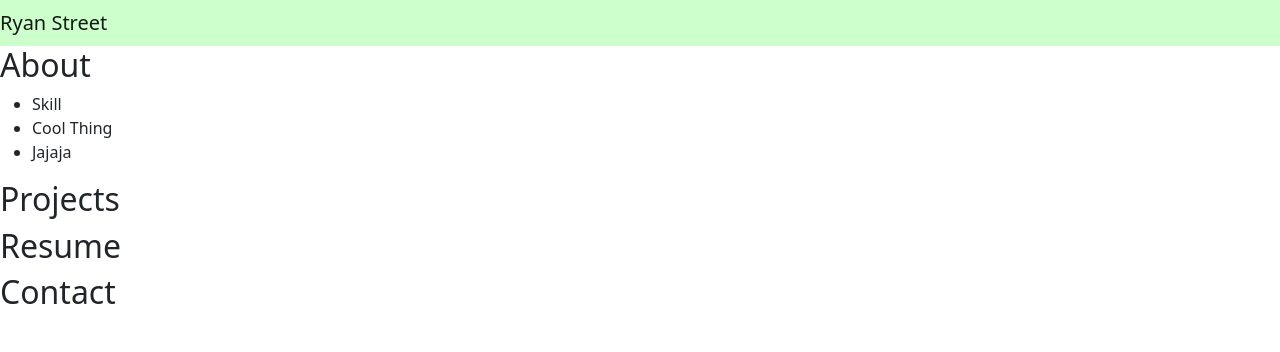
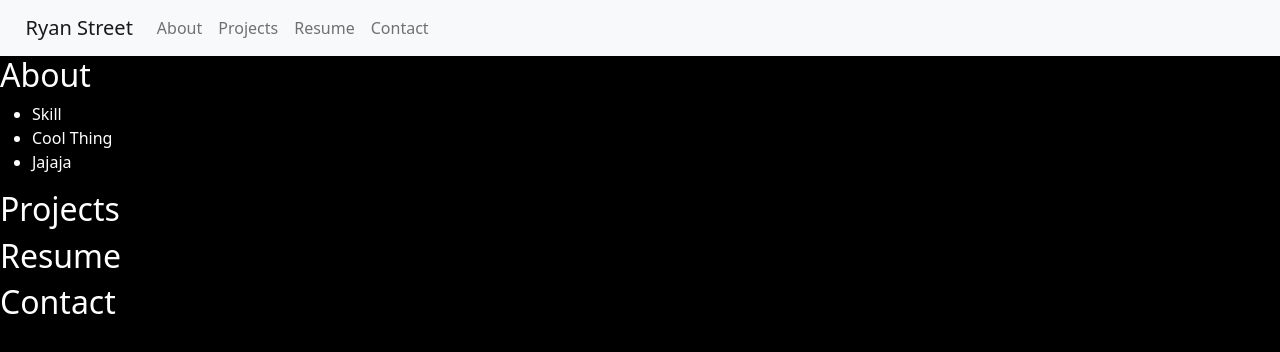
Before and after one commit to RyStreet/rs-react-portfolio, a React (Create React App) app: page / in a window 1280 px wide. Shown: the top 352 px of the page. Built offline with nearby package versions, Linux system fonts and the light colour scheme.

Commit message:
navbar layout set

```diff
--- a/src/App.js
+++ b/src/App.js
@@ -9,14 +9,14 @@ import Resume from "./components/Resume";
 
 function App() {
     return(
-    <main className="">
+    <body id="main" className="">
     <Navbar/>
     <About />
     <Projects />
     <Resume/>
     <Contact />
 
-    </main>
+    </body>
     )
 }
 
--- a/src/components/Navbar.js
+++ b/src/components/Navbar.js
@@ -1,21 +1,18 @@
 import React from "react"
-
+import "../styles/navbar.css"
 
 function Navbar(){
     return(
-        <header id="nav" className="navbar navbar-expand-lg" >
-            <div >
-            <a href="#about" className="navbar-brand">
-                Ryan Street
-            </a>
-            </div>
-            <div>
-                <ul className="">
+    <nav class="navbar navbar-expand-lg navbar-light bg-light">
+        <a class="navbar-brand" id="name" href="#">Ryan Street</a>
+          <div id="links" class="navbar-nav">
+            <a class="nav-item nav-link" href="">About <span class="sr-only"></span></a>
+            <a class="nav-item nav-link" href="">Projects</a>
+            <a class="nav-item nav-link" href="">Resume</a>
+            <a class="nav-item nav-link" href="">Contact</a>
+           </div>
+  </nav>
 
-                </ul>
-            </div>
-
-        </header>
     )
 }
 
--- a/src/index.css
+++ b/src/index.css
@@ -1,3 +1,6 @@
-#nav{
-    background-color: rgba(204,255,203);
+body{
+    background-color: black;
+    color: white;
+    height: 100%;
+    margin: 0
 }
--- /dev/null
+++ b/src/styles/navbar.css
@@ -0,0 +1,9 @@
+
+#name{
+    margin-left: 2%;
+    /* color: white; */
+}
+
+#links{
+    /* color:aliceblue */
+}
```
